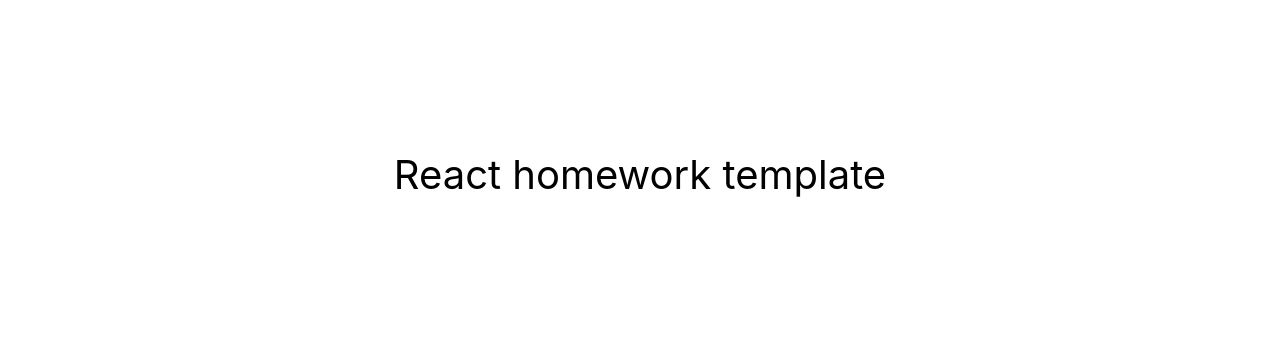
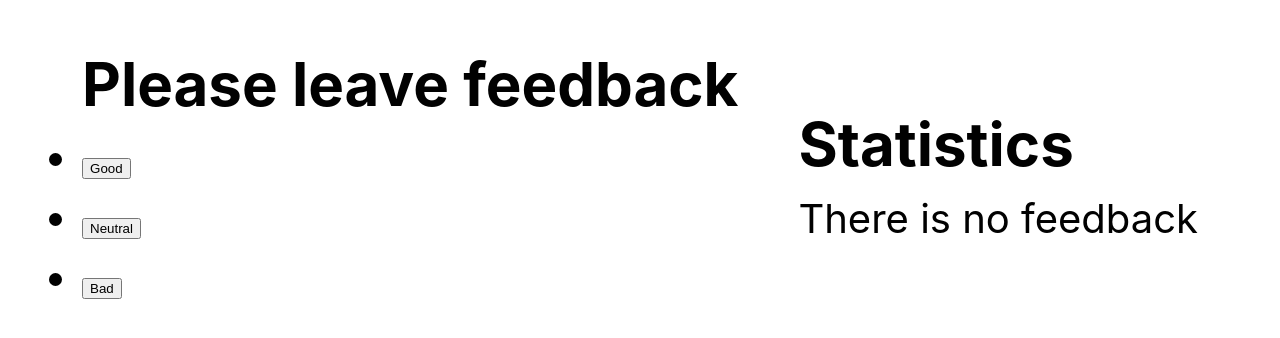
Before and after one commit to Irgey/goit-react-hw-02-feedback, a React (Create React App) app: page / in a window 1280 px wide. Shown: the part 226-564 px from the top of the page. Built offline with nearby package versions, Linux system fonts and the light colour scheme.

Commit message:
menthorCheck

```diff
--- a/package.json
+++ b/package.json
@@ -7,6 +7,7 @@
     "@testing-library/jest-dom": "^5.16.3",
     "@testing-library/react": "^12.1.4",
     "@testing-library/user-event": "^13.5.0",
+    "prop-types": "^15.8.1",
     "react": "^18.1.0",
     "react-dom": "^18.1.0",
     "react-scripts": "5.0.1",
--- a/src/components/App.jsx
+++ b/src/components/App.jsx
@@ -1,16 +1,64 @@
-export const App = () => {
+import { Component } from 'react';
+import { Section, Notification, Statistics, FeedbackOptions } from './index';
+
+export class App extends Component {
+  state = {
+    good: 0,
+    neutral: 0,
+    bad: 0,
+  };
+  increment = event => {
+    const { id } = event.target;
+    this.setState(prevState => {
+      return { [id]: prevState[id] + 1 };
+    });
+  };
+  countTotalFeedback = () => {
+    return this.state.good + this.state.neutral + this.state.bad;
+  };
+  countPositiveFeedbackPercentage = () => {
+    return (100 * (this.state.good / this.countTotalFeedback())).toFixed(0);
+  };
+  render() {
     return (
       <div
         style={{
           height: '100vh',
           display: 'flex',
+          gap: 60,
           justifyContent: 'center',
           alignItems: 'center',
           fontSize: 40,
-        color: '#010101'
+          color: '#010101',
         }}
       >
-      React homework template
+        <Section title="Please leave feedback">
+          <FeedbackOptions
+            options={Object.keys(this.state)}
+            onLeaveFeedback={this.increment}
+          />
+        </Section>
+        <Section title="Statistics">
+          {this.countTotalFeedback() ? (
+            <Statistics
+              good={this.state.good}
+              neutral={this.state.neutral}
+              bad={this.state.bad}
+              total={this.countTotalFeedback}
+              positivePercentage={this.countPositiveFeedbackPercentage}
+            />
+          ) : (
+            <Notification message="There is no feedback" />
+          )}
+          {/* <Statistics
+            good={this.state.good}
+            neutral={this.state.neutral}
+            bad={this.state.bad}
+            total={this.countTotalFeedback}
+            positivePercentage={this.countPositiveFeedbackPercentage}
+          /> */}
+        </Section>
       </div>
     );
-};
+  }
+}
--- /dev/null
+++ b/src/components/Button/Button.jsx
@@ -0,0 +1,14 @@
+import PropTypes from 'prop-types';
+
+const Button = ({ text, clickHandler }) => (
+  <button type="button" id={text.toLowerCase()} onClick={clickHandler}>
+    {text}
+  </button>
+);
+
+export default Button;
+
+Button.propTypes = {
+  text: PropTypes.string.isRequired,
+  clickHandler: PropTypes.func,
+};
--- /dev/null
+++ b/src/components/FeedbackOptions/FeedbackOptions.jsx
@@ -0,0 +1,23 @@
+import PropTypes from 'prop-types';
+import { Button } from 'components';
+
+const FeedbackOptions = ({ options, onLeaveFeedback }) => {
+  return (
+    <ul>
+      {options.map(option => (
+        <li key={option}>
+          <Button
+            text={option.slice(0, 1).toUpperCase() + option.slice(1)}
+            clickHandler={onLeaveFeedback}
+          />
+        </li>
+      ))}
+    </ul>
+  );
+};
+export default FeedbackOptions;
+
+FeedbackOptions.propTypes = {
+  options: PropTypes.arrayOf(PropTypes.string),
+  onLeaveFeedback: PropTypes.func,
+};
--- /dev/null
+++ b/src/components/Section/Section.jsx
@@ -0,0 +1,14 @@
+import PropTypes from 'prop-types';
+import { Title } from 'components';
+const Section = ({ title, children }) => (
+  <section>
+    <Title text={title} />
+    {children}
+  </section>
+);
+
+export default Section;
+
+Section.propTypes = {
+  title: PropTypes.string.isRequired,
+};
--- /dev/null
+++ b/src/components/Statistics/Statistics.jsx
@@ -0,0 +1,26 @@
+import PropTypes from 'prop-types';
+const Statistics = ({ good, neutral, bad, total, positivePercentage }) => {
+  return (
+    <ul>
+      <li>Good: {good}</li>
+      <li>Neutral: {neutral}</li>
+      <li>Bad: {bad}</li>
+      <li>Total feedback: {total()}</li>
+      <li>
+        Positive feedback percentage:
+        {positivePercentage() === 'NaN'
+          ? 'waiting for your feedback 😋'
+          : `${positivePercentage()}%`}
+      </li>
+    </ul>
+  );
+};
+export default Statistics;
+
+Statistics.propTypes = {
+  good: PropTypes.number,
+  neutral: PropTypes.number,
+  bad: PropTypes.number,
+  total: PropTypes.func,
+  positivePercentage: PropTypes.func,
+};
--- /dev/null
+++ b/src/components/index.js
@@ -0,0 +1,6 @@
+export { default as Button } from './Button/Button';
+export { default as Title } from './Title/Title';
+export { default as Statistics } from './Statistics/Statistics';
+export { default as FeedbackOptions } from './FeedbackOptions/FeedbackOptions';
+export { default as Section } from './Section/Section';
+export { default as Notification } from './Notification/Notification';
--- a/src/index.css
+++ b/src/index.css
@@ -1,5 +1,32 @@
 @import-normalize; /* bring in normalize.css styles */
-
+*,
+*:before,
+*:after {
+  box-sizing: border-box;
+}
+body {
+  font-family: sans-serif;
+  line-height: 1.5;
+}
+h1,
+h2,
+h3,
+h4,
+h5,
+h6,
+p {
+  margin: 0;
+}
+ul,
+ol {
+  margin: 0;
+  padding: 0;
+}
+img {
+  display: block;
+  max-width: 100%;
+  height: auto;
+}
 body {
   margin: 0;
   font-family: -apple-system, BlinkMacSystemFont, 'Segoe UI', 'Roboto', 'Oxygen',
```
Also changed, not shown: src/components/Notification/Notification.jsx (added, +8 -0 lines), src/components/Title/Title.jsx (added, +9 -0 lines), 1 other file (tests, documents, lock files or other folders). Lines whose indentation alone changed are shown as unchanged.
